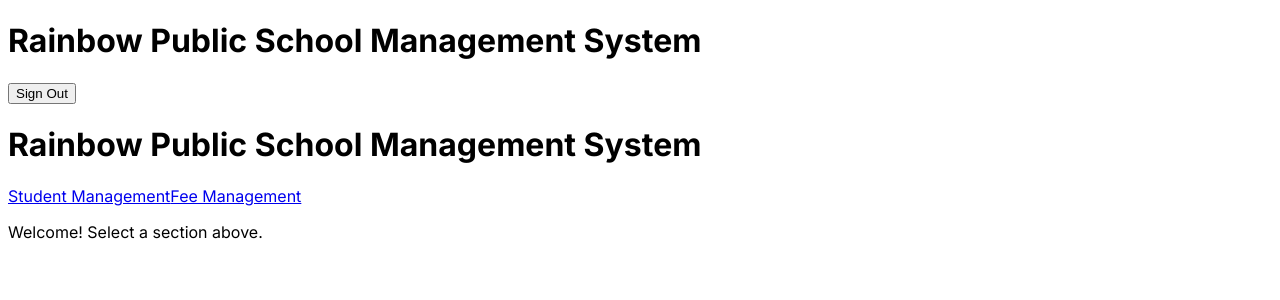
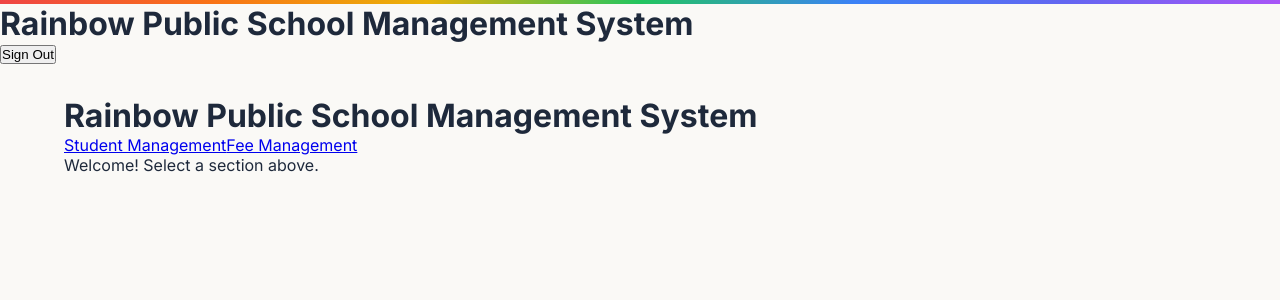
Before and after one commit to rushikch/sms_2026_rps, a Next.js app: page / in a window 1280 px wide. Shown: the top 300 px of the page. Built offline with nearby package versions, Linux system fonts and the light colour scheme; no server answers.

Commit message:
New features and Enhancements

```diff
--- a/app/globals.css
+++ b/app/globals.css
@@ -1,3 +1,171 @@
 @tailwind base;
 @tailwind components;
 @tailwind utilities;
+
+
+@import url('https://fonts.googleapis.com/css2?family=Nunito:wght@400;600;700;800;900&display=swap');
+
+:root {
+  --bg: #faf9f6;
+  --fg: #1e293b;
+  --primary: #6366f1;
+  --primary-light: #818cf8;
+  --muted: #64748b;
+  --card: #ffffff;
+  --border: #e2e8f0;
+  --shadow-sm: 0 1px 3px rgba(0,0,0,0.06);
+  --shadow-md: 0 4px 24px -4px rgba(99,102,241,0.10);
+  --gradient-rainbow: linear-gradient(90deg, #ef4444, #f97316, #eab308, #22c55e, #3b82f6, #6366f1, #a855f7);
+  --gradient-hero: linear-gradient(135deg, #6366f1, #a855f7, #ec4899);
+  --radius: 1rem;
+  --font-display: 'Nunito', sans-serif;
+}
+
+* {
+  margin: 0;
+  padding: 0;
+  box-sizing: border-box;
+}
+
+body {
+  background-color: var(--bg);
+  color: var(--fg);
+  font-family: var(--font-display);
+  min-height: 100vh;
+}
+
+.rainbow-bar {
+  height: 4px;
+  background: var(--gradient-rainbow);
+  position: sticky;
+  top: 0;
+  z-index: 100;
+}
+
+.app-container {
+  display: flex;
+  flex-direction: column;
+  min-height: 100vh;
+}
+
+.main-content {
+  flex: 1;
+  width: 100%;
+  max-width: 1200px;
+  margin: 0 auto;
+  padding: 2rem 1.5rem;
+}
+
+/* Utility classes */
+.card {
+  background: var(--card);
+  border-radius: var(--radius);
+  box-shadow: var(--shadow-md);
+  padding: 2rem;
+  border: 1px solid var(--border);
+}
+
+.card:hover {
+  box-shadow: 0 12px 40px -8px rgba(99,102,241,0.18);
+  transform: translateY(-2px);
+  transition: all 0.3s ease;
+}
+
+.gradient-text {
+  background: var(--gradient-hero);
+  -webkit-background-clip: text;
+  -webkit-text-fill-color: transparent;
+  background-clip: text;
+}
+
+.page-title {
+  font-size: 1.875rem;
+  font-weight: 900;
+  color: var(--fg);
+  margin-bottom: 1.5rem;
+}
+
+.text-muted {
+  color: var(--muted);
+}
+
+/* Table styles */
+table {
+  width: 100%;
+  border-collapse: collapse;
+}
+
+th {
+  text-align: left;
+  padding: 0.75rem 1rem;
+  font-weight: 700;
+  font-size: 0.75rem;
+  text-transform: uppercase;
+  letter-spacing: 0.05em;
+  color: var(--muted);
+  border-bottom: 2px solid var(--border);
+}
+
+td {
+  padding: 0.75rem 1rem;
+  border-bottom: 1px solid var(--border);
+  font-size: 0.875rem;
+}
+
+tr:hover {
+  background-color: rgba(99,102,241,0.03);
+}
+
+/* Button styles */
+.btn {
+  display: inline-flex;
+  align-items: center;
+  gap: 0.5rem;
+  padding: 0.625rem 1.25rem;
+  border-radius: 0.75rem;
+  font-weight: 600;
+  font-size: 0.875rem;
+  border: none;
+  cursor: pointer;
+  transition: all 0.2s ease;
+  font-family: var(--font-display);
+}
+
+.btn-primary {
+  background: var(--gradient-hero);
+  color: white;
+}
+
+.btn-primary:hover {
+  opacity: 0.9;
+  transform: translateY(-1px);
+}
+
+.btn-outline {
+  background: transparent;
+  color: var(--primary);
+  border: 1.5px solid var(--border);
+}
+
+.btn-outline:hover {
+  border-color: var(--primary);
+  background: rgba(99,102,241,0.05);
+}
+
+/* Input styles */
+input, select {
+  padding: 0.625rem 1rem;
+  border: 1.5px solid var(--border);
+  border-radius: 0.75rem;
+  font-size: 0.875rem;
+  font-family: var(--font-display);
+  background: var(--card);
+  color: var(--fg);
+  transition: border-color 0.2s;
+}
+
+input:focus, select:focus {
+  outline: none;
+  border-color: var(--primary);
+  box-shadow: 0 0 0 3px rgba(99,102,241,0.1);
+}
--- a/app/layout.tsx
+++ b/app/layout.tsx
@@ -19,7 +19,6 @@ export default async function RootLayout({
 }) {
   const supabase = createClient()
 
-  // Check user role (session is ensured by middleware for non-login pages)
   const { data: { session } } = await supabase.auth.getSession()
 
   if (session) {
@@ -37,8 +36,13 @@ export default async function RootLayout({
   return (
     <html lang="en">
       <body className={inter.className}>
-        <Header />
-        {children}
+        <div className="app-container">
+          <div className="rainbow-bar" />
+          <Header />
+          <main className="main-content">
+            {children}
+          </main>
+        </div>
       </body>
     </html>
   )
```
Also changed, not shown: components/FeeManagement.tsx (+26 -2 lines), components/StudentList.tsx (+12 -0 lines).
